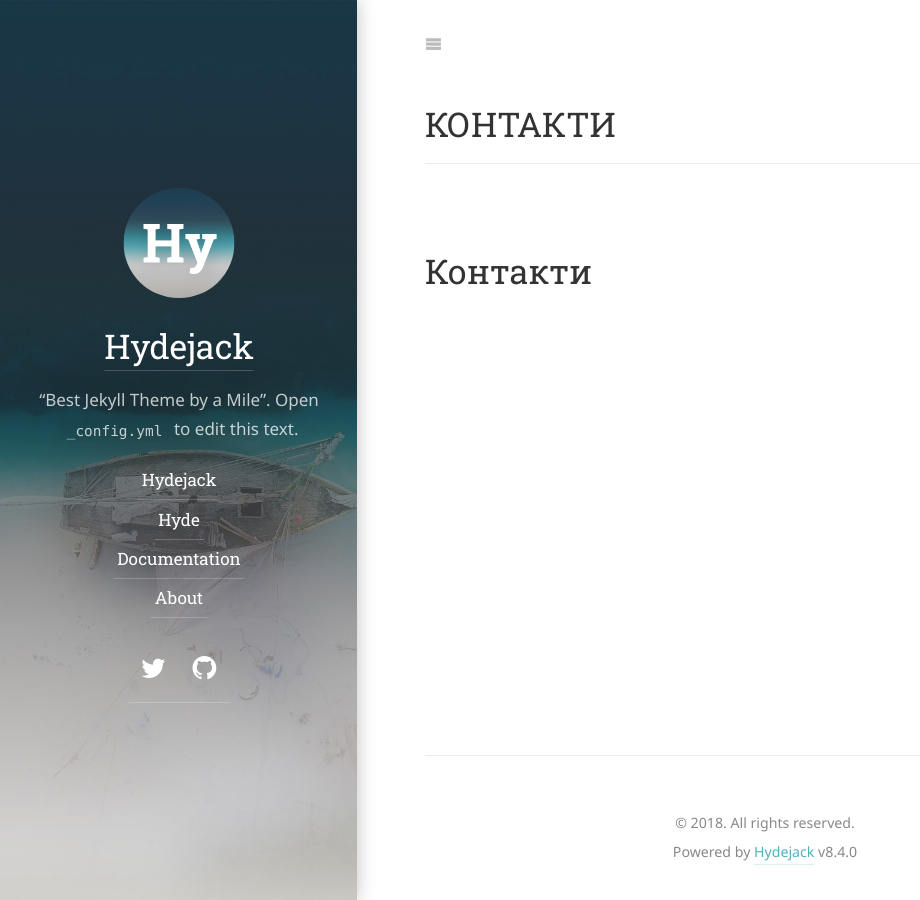
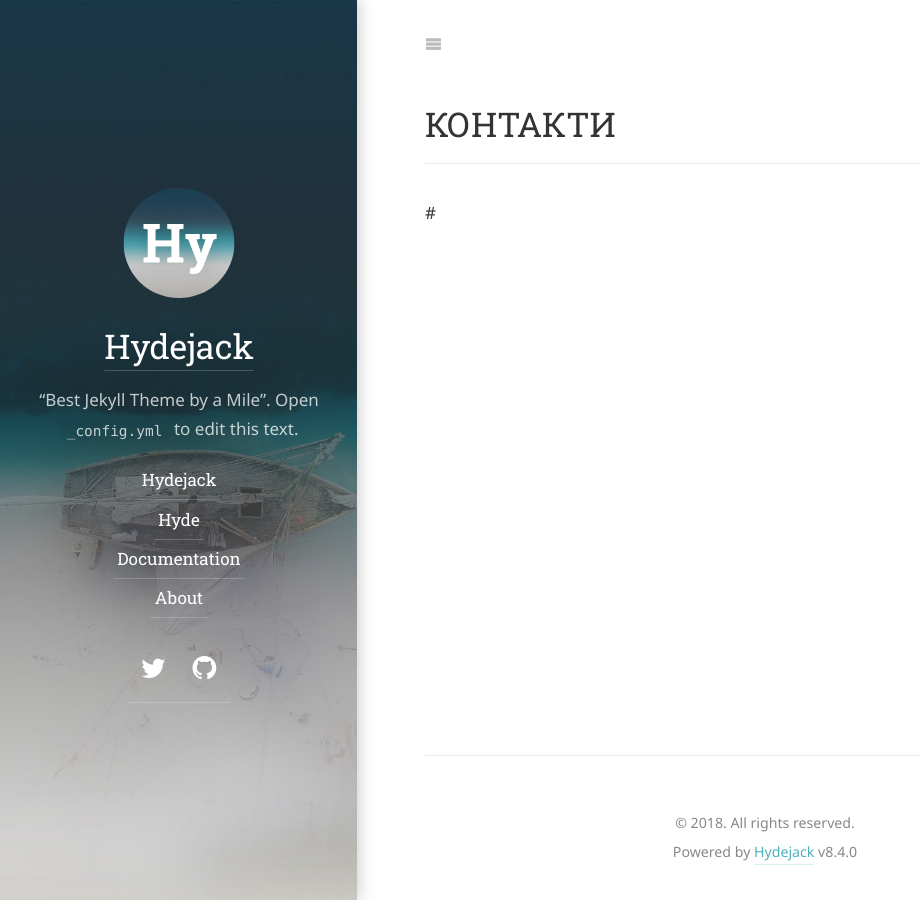
Before and after one commit to kseniazadniprana/kseniazadniprana.github.io, a Jekyll site: the page built from about.md, in a window 1280 px wide. Shown: the whole page, without its empty margins (0-920 px from the left). Built offline with Jekyll 4.4.1, drawn with Linux system fonts in a browser that asks for light colours; some web fonts are replaced; our own code applies the rules of GitHub Pages for plain Markdown files.

Commit message:
Updated About

```diff
--- a/about.md
+++ b/about.md
@@ -3,4 +3,4 @@ title: КОНТАКТИ
 image: "/assets/img/blog/hydejack-8.png"
 ---
 
-# Контакти
+#
```
